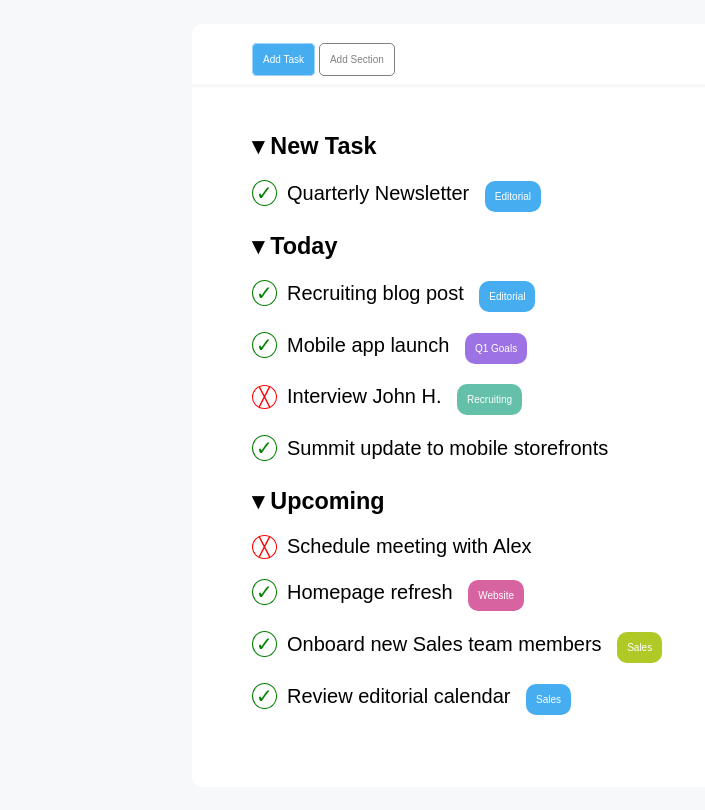
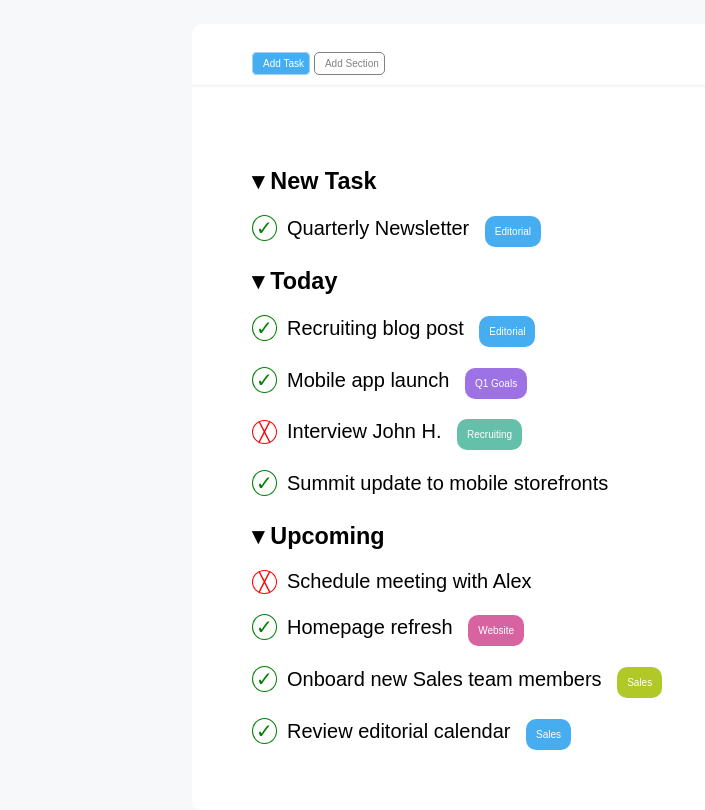
Before and after one commit to TommasoAgo/html-css-toboolist, a plain HTML site: page index.html in a window 1280 px wide. Shown: the part 106-916 px from the top of the page, without its empty margins (0-705 px from the left). Before the commit the page ends 893 px from the top, so only its background shows below. Drawn offline with Linux system fonts and the light colour scheme.

Commit message:
Ho tolto Height al container più grande ed allineato i bottoni verticalmente con line-height

```diff
--- a/css/style.css
+++ b/css/style.css
@@ -80,7 +80,8 @@ header span {
 
 .firstbutton, .secondbutton {
     display: inline;
-    padding: 10px;
+    padding-left: 10px;
+    line-height: 30px;
 }
 
 /* First Block Ending */
@@ -89,9 +90,9 @@ header span {
 
 .second {
     margin-top: 3px;
-    height: 700px;
     border-bottom-left-radius: 10px;
     border-bottom-right-radius: 10px;
+    padding: 60px;
 }
 
 ul {
```
